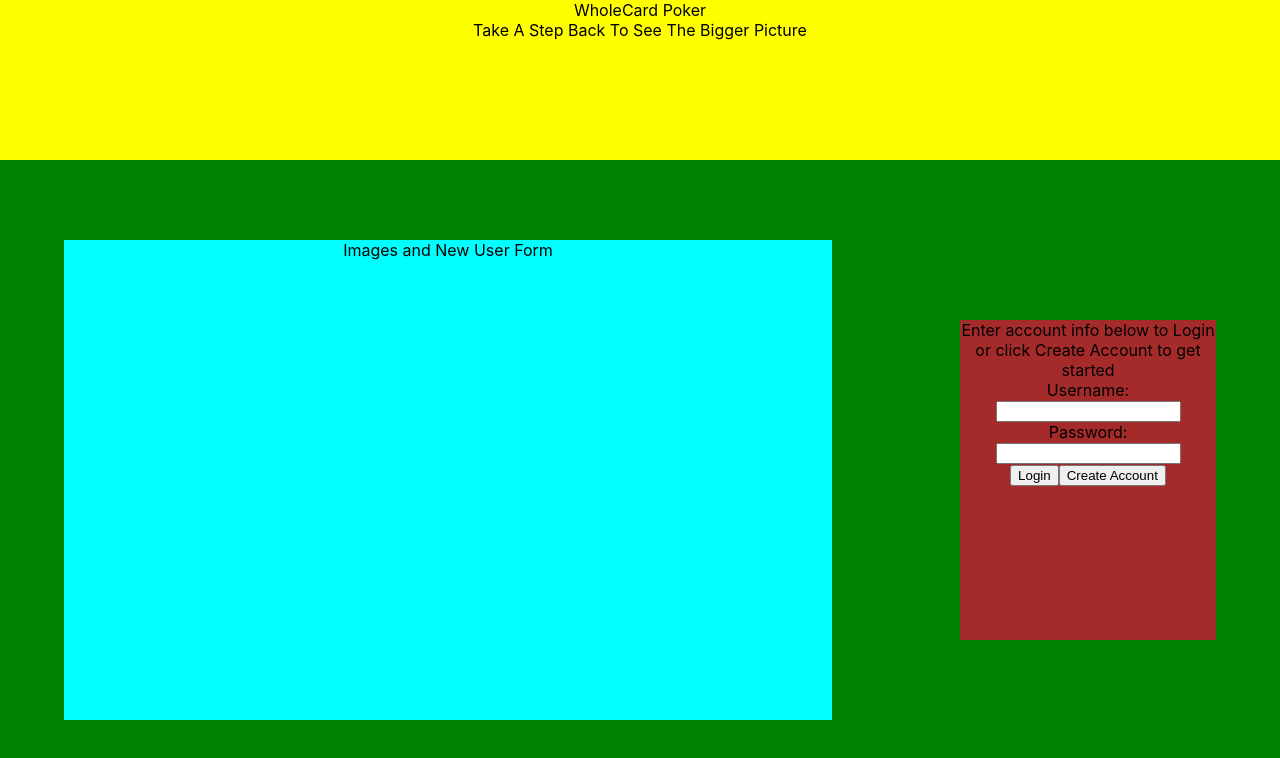
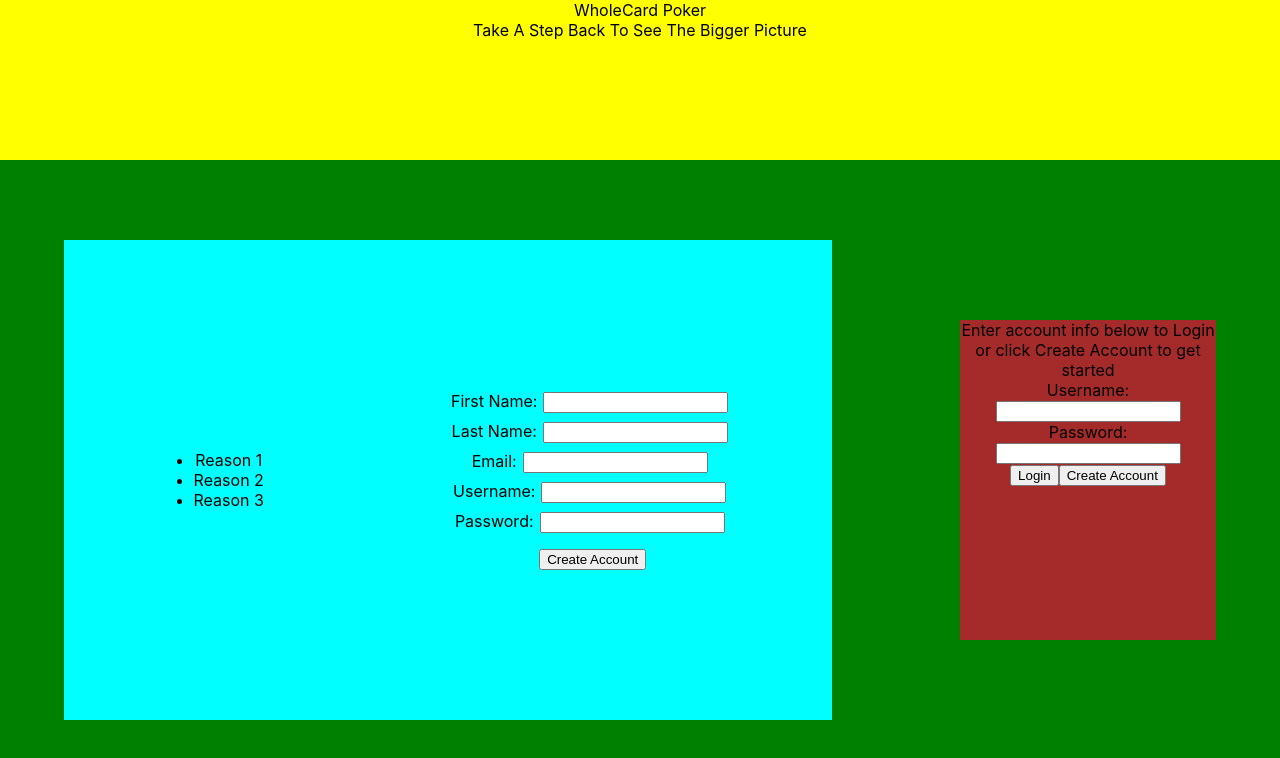
Before and after one commit to rkruzel19/HandAnalyzerDev, a React (Create React App) app in the folder frontend/: page / in a window 1280 px wide. Shown: the top 758 px of the page. Built offline with nearby package versions, Linux system fonts and the light colour scheme.

Commit message:
Created UserRegistration component. Uses a form to gather info then sends to the backend/db on submit click. Connected properly and working (#5)

```diff
--- a/frontend/src/Pages/welcomePage/WelcomePage.js
+++ b/frontend/src/Pages/welcomePage/WelcomePage.js
@@ -1,4 +1,5 @@
 import Login from "../../components/login/Login"
+import UserRegistration from "../../components/userRegistration/UserRegistration"
 import "./WelcomePage.css"
 
 export default function WelcomePage(){
@@ -10,7 +11,7 @@ export default function WelcomePage(){
             </div>
             <div className="BodyArea">
                 <div className="DisplayField">
-                    Images and New User Form
+                    <UserRegistration />
                 </div>
                 <div className="LoginArea">
                     <Login />
--- a/frontend/src/components/login/Login.jsx
+++ b/frontend/src/components/login/Login.jsx
@@ -7,15 +7,15 @@ export default function Login(){
     const [userName, setUserName] = useState("")
     const [password, setPassword] = useState("")
 
-    // function authenticateUser() {
-    //     axios.post('http://localhost:8080/user/login', {
-    //         userName: userName,
-    //         password: password
-    //     }).then((response) =>{
-    //         const userData = response.data[0]
-    //         console.log(userData)
-    //     })
-    // }
+    function authenticateUser() {
+        axios.post('http://localhost:8080/user/login', {
+            userName: userName,
+            password: password
+        }).then((response) =>{
+            const userData = response.data[0]
+            console.log(userData)
+        })
+    }
 
     return (
         <div className="LoginContainer">
@@ -32,7 +32,6 @@ export default function Login(){
                         value = {userName}
                     />
                 </div>
-                {userName}
                 <div className="password">
                     <label>Password:</label>
                     <input
@@ -43,7 +42,7 @@ export default function Login(){
                     />
                 </div>
             </div>
-            <button>Login</button>
+            <button onClick={authenticateUser}>Login</button>
             <button>Create Account</button>
         </div>
     )
--- /dev/null
+++ b/frontend/src/components/userRegistration/UserRegistration.css
@@ -0,0 +1,20 @@
+.registrationContainer{
+    display: flex;
+    height: inherit;
+}
+
+.reasonsToRegister{
+    margin: auto;
+}
+
+.registrationForm{
+    margin: auto;
+}
+
+.registrationForm > *{
+    margin: 8px;
+}
+
+.registrationForm > * > *{
+    margin-right: 6px;
+}
--- /dev/null
+++ b/frontend/src/components/userRegistration/UserRegistration.jsx
@@ -0,0 +1,86 @@
+import axios from "axios"
+import { useState } from "react"
+import "./UserRegistration.css"
+
+export default function UserRegistration(){
+
+    const [userName, setUserName] = useState("")
+    const [firstName, setFirstName] = useState("")
+    const [lastName, setLastName] = useState("")
+    const [password, setPassword] = useState("")
+    const [email, setEmail] = useState("")
+
+    const handleSubmit = (e) => {
+        e.preventDefault()
+        axios.post('http://localhost:8080/user/createAccount', {
+            userName: userName,
+            password: password,
+            firstName: firstName,
+            lastName: lastName,
+            email: email,
+        }).then((response) =>{
+            console.log(response)
+        })
+        console.log("submitted!")
+    }
+
+    return (
+        <div className="registrationContainer">
+            <div className="reasonsToRegister">
+                <ul>
+                    <li>Reason 1</li>
+                    <li>Reason 2</li>
+                    <li>Reason 3</li>
+                </ul>
+            </div>
+            <form className="registrationForm" onSubmit={handleSubmit}>
+                <div className="firstName">
+                    <label>First Name:</label>
+                    <input
+                        onChange = {(e) => setFirstName(e.target.value)}
+                        name = "firstName"
+                        type = "text"
+                        value = {firstName}
+                    />
+                </div>
+                <div className="lastName">
+                    <label>Last Name:</label>
+                    <input
+                        onChange = {(e) => setLastName(e.target.value)}
+                        name = "lastName"
+                        type = "text"
+                        value = {lastName}
+                    />
+                </div>
+                <div className="email">
+                    <label>Email:</label>
+                    <input
+                        onChange = {(e) => setEmail(e.target.value)}
+                        name = "email"
+                        type = "text"
+                        value = {email}
+                    />
+                </div>
+                <div className="username">
+                    <label>Username:</label>
+                    <input
+                        onChange = {(e) => setUserName(e.target.value)}
+                        name = "userName"
+                        type = "text"
+                        value = {userName}
+                    />
+                </div>
+                <div className="password">
+                    <label>Password:</label>
+                    <input
+                        onChange = {(e) => setPassword(e.target.value)}
+                        name = "password"
+                        type = "text"
+                        value = {password}
+                    />
+                </div>
+                <button>Create Account</button>
+            </form>
+        </div>
+    )
+}
```
